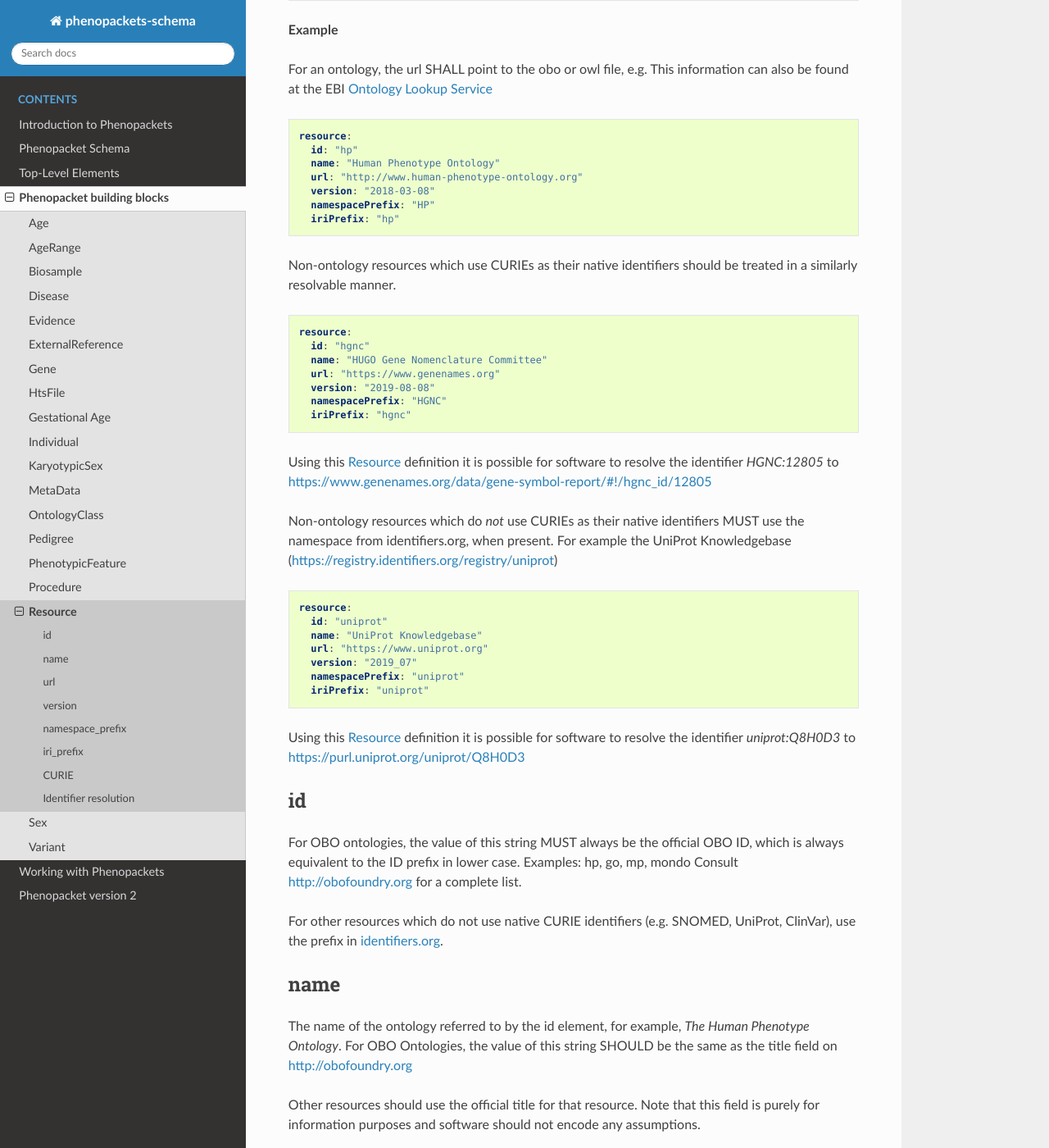
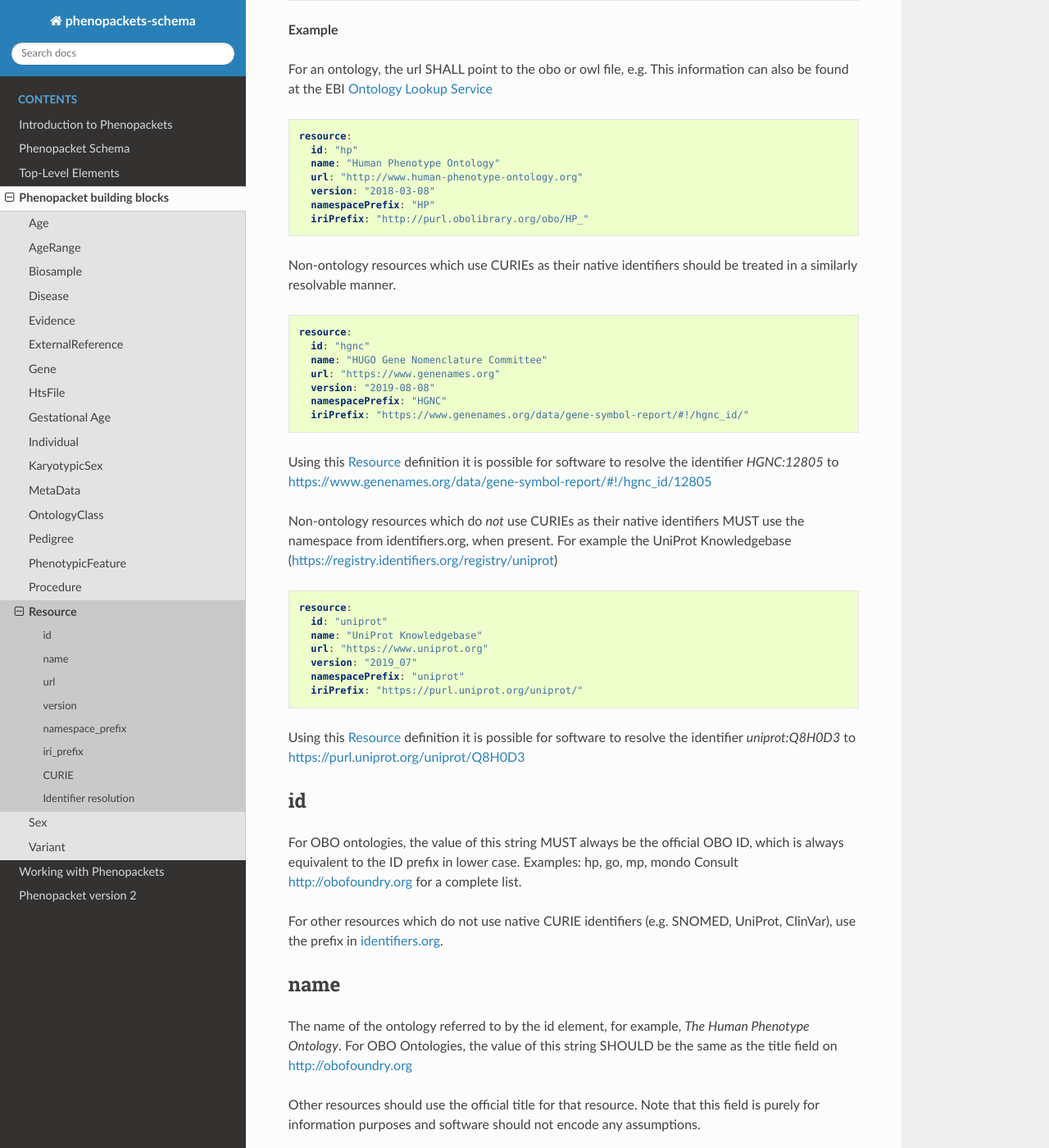
Before and after one commit to phenopackets/phenopacket-schema, a Sphinx documentation site: the page built from docs/resource.rst, in a window 1280 px wide and 1400 px high, scrolled down 713 px. Shown: the whole window at 82% size. Built offline with Sphinx 7.4.7 and the Read the Docs theme 2.0.0, drawn with Linux system fonts in a browser that asks for light colours; pages that are not in the unit, such as notebooks, are missing from menus.

Commit message:
Add iriPrefix fields back in resource.rst Correct typo in gestational-age.rst

```diff
--- a/docs/gestational-age.rst
+++ b/docs/gestational-age.rst
@@ -11,7 +11,7 @@ approximately 3 weeks before implantation of the blastocyst. Because most women
 not when ovulation occurred, this definition traditionally has been used when estimating the expected date of delivery.
 In contrast, chronological age (or postnatal age) is the time elapsed after birth.
 
-Gestational age is conventionally expressed as completed weeks. Therefore, a 25-week, 5=day fetus is considered a
+Gestational age is conventionally expressed as completed weeks. Therefore, a 25-week, 5-day fetus is considered a
 25-week fetus. Gestational age is often reported as W+D. For instance, 33 weeks and 2 days could be reported as 33+2.
 
 
--- a/docs/resource.rst
+++ b/docs/resource.rst
@@ -38,7 +38,7 @@ For an ontology, the url SHALL point to the obo or owl file, e.g. This informati
     url: "http://www.human-phenotype-ontology.org"
     version: "2018-03-08"
     namespacePrefix: "HP"
-    iriPrefix: "hp"
+    iriPrefix: "http://purl.obolibrary.org/obo/HP_"
 
 Non-ontology resources which use CURIEs as their native identifiers should be treated in a similarly resolvable manner.
 
@@ -50,7 +50,7 @@ Non-ontology resources which use CURIEs as their native identifiers should be tr
     url: "https://www.genenames.org"
     version: "2019-08-08"
     namespacePrefix: "HGNC"
-    iriPrefix: "hgnc"
+    iriPrefix: "https://www.genenames.org/data/gene-symbol-report/#!/hgnc_id/"
 
 Using this :ref:`rstresource` definition it is possible for software to resolve the identifier `HGNC:12805` to
 https://www.genenames.org/data/gene-symbol-report/#!/hgnc_id/12805
@@ -66,7 +66,7 @@ when present. For example the UniProt Knowledgebase (https://registry.identifier
     url: "https://www.uniprot.org"
     version: "2019_07"
     namespacePrefix: "uniprot"
-    iriPrefix: "uniprot"
+    iriPrefix: "https://purl.uniprot.org/uniprot/"
 
 
 Using this :ref:`rstresource` definition it is possible for software to resolve the identifier `uniprot:Q8H0D3` to
```
